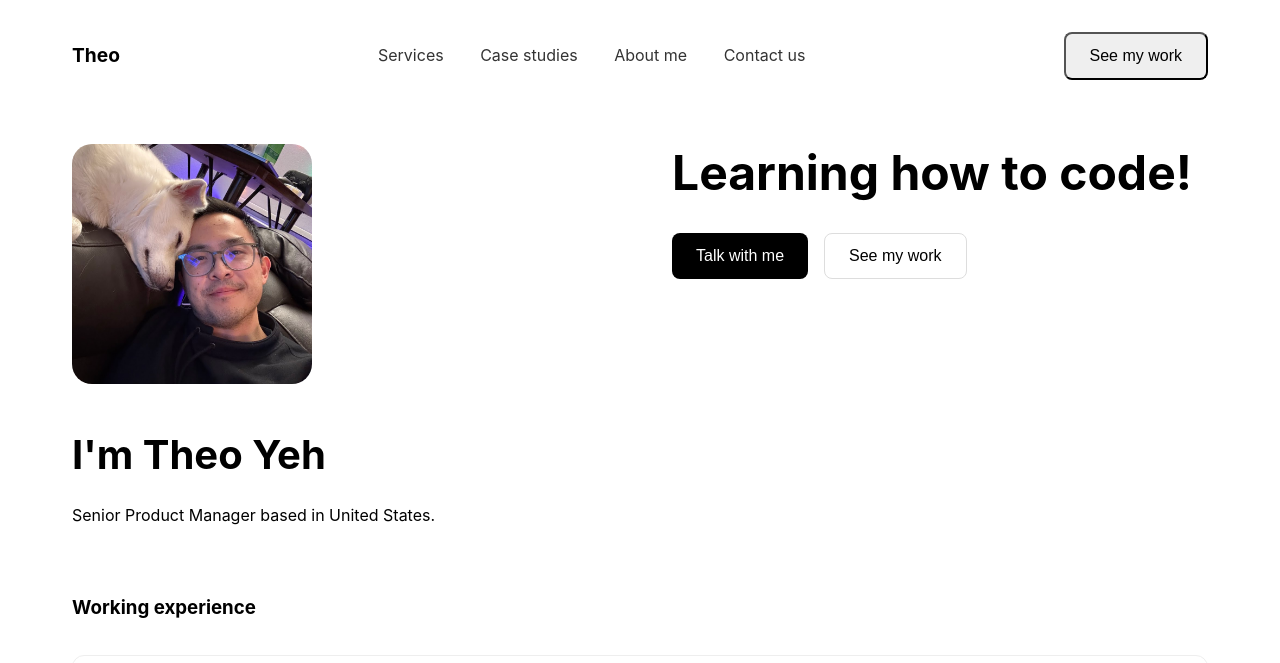
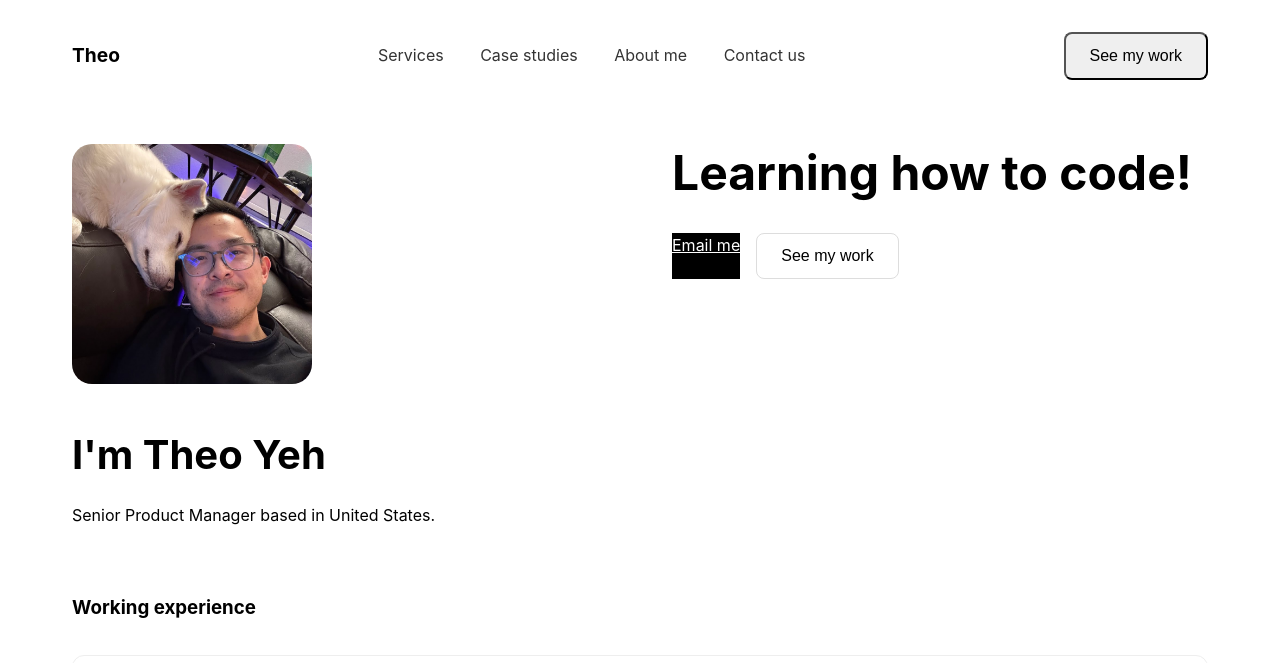
Before and after one commit to 21Tito/profile-site, a plain HTML site: page index.html in a window 1280 px wide. Shown: the top 663 px of the page. Drawn offline with Linux system fonts and the light colour scheme.

Commit message:
Update index.html

```diff
--- a/index.html
+++ b/index.html
@@ -29,7 +29,7 @@
             <div class="intro-section">
                 <h2>Learning how to code!</h2>
                 <div class="cta-buttons">
-                    <button class="primary-button">Talk with me</button>
+                    <a href="mailto:theoyeh@gmail.com" class="primary-button">Email me</a>
                     <button class="secondary-button">See my work</button>
                 </div>
             </div>
```
